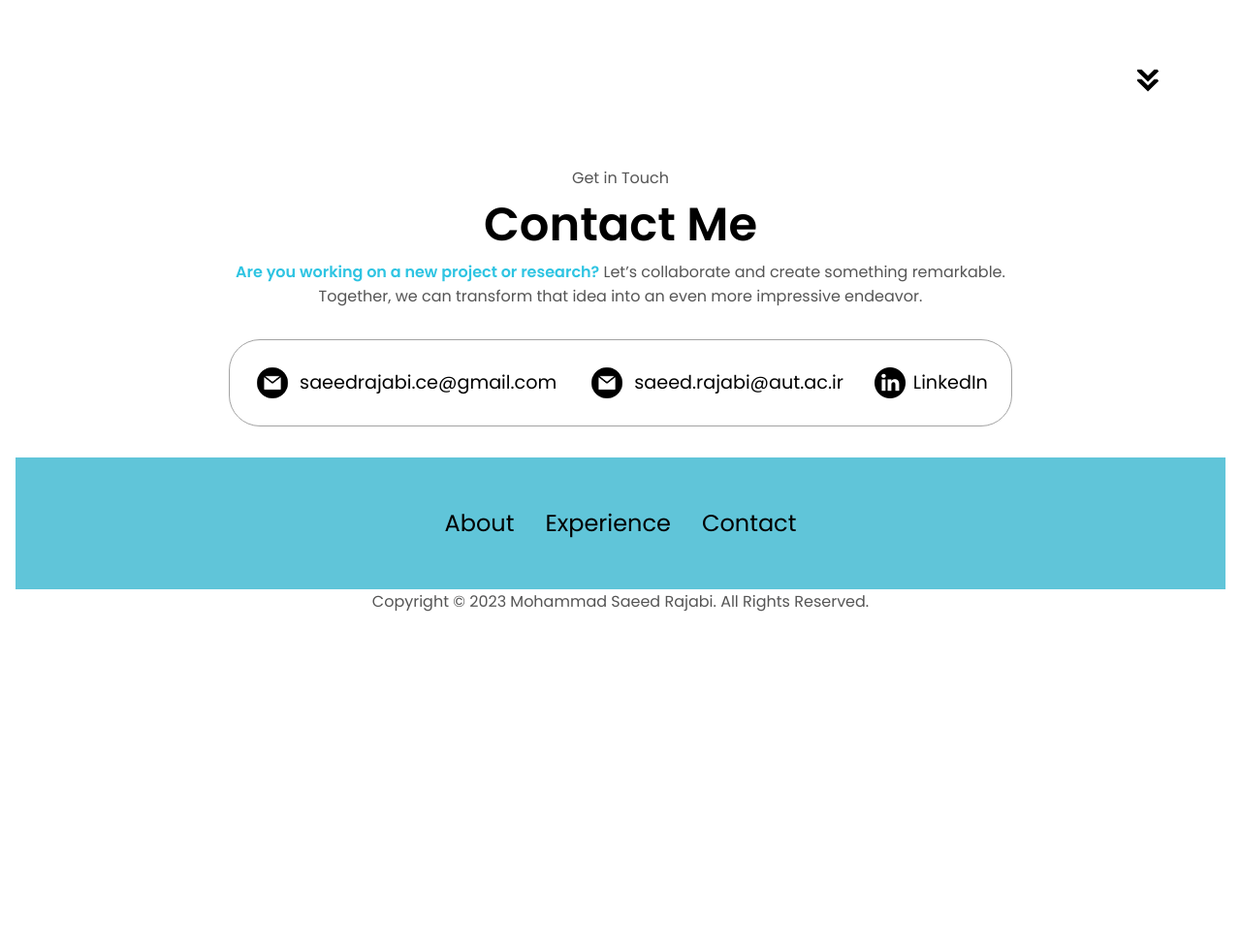
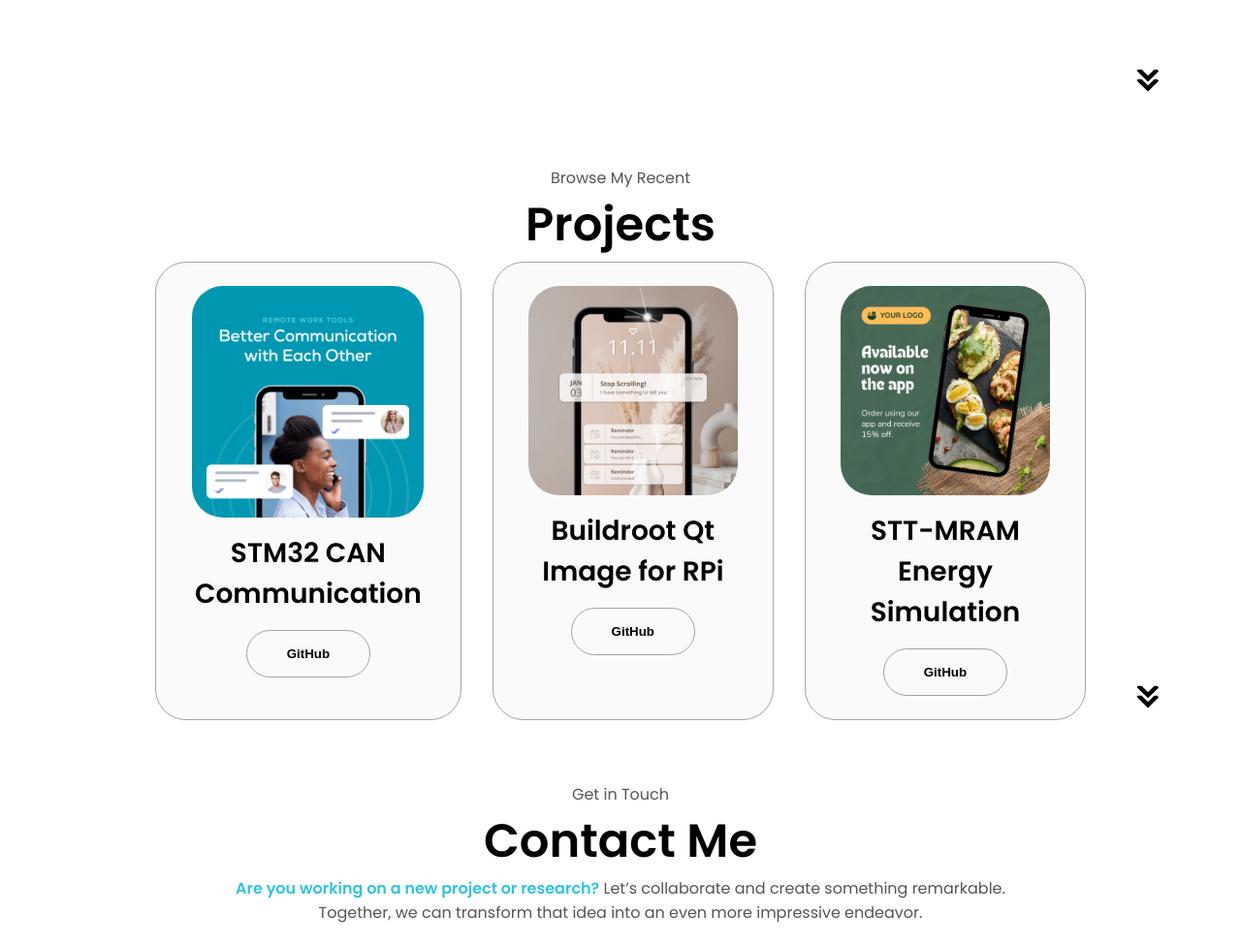
Before and after one commit to saeedce/CV, a plain HTML site: page index.html in a window 1280 px wide. Shown: the part 2440-3415 px from the top of the page at 97% size. Before the commit the page ends 3120 px from the top, so only its background shows below. Drawn offline with Linux system fonts and the light colour scheme.

Commit message:
Update index.html

```diff
--- a/index.html
+++ b/index.html
@@ -92,7 +92,7 @@
                 class="icon"
               />
               <h3>Experience</h3>
-              <p>2+ years <br />Embedded Development</p>
+              <p>3+ years <br />Embedded Development</p>
             </div>
             <div class="details-container">
               <img
@@ -249,6 +249,67 @@
 
 
 
+<section id="projects">
+  <p class="section__text__p1">Browse My Recent</p>
+  <h1 class="title">Projects</h1>
+  <div class="experience-details-container">
+    <div class="about-containers">
+      <div class="details-container color-container">
+        <div class="article-container">
+          <img
+            src="./assets/project-1.png"
+            alt="Project 1"
+            class="project-img"
+          />
+        </div>
+        <h2 class="experience-sub-title project-title">STM32 CAN Communication</h2>
+        <div class="btn-container">
+          <button class="btn btn-color-2 project-btn" onclick="location.href='https://github.com/saeedce/stm32-can-example'">
+            GitHub
+          </button>
+        </div>
+      </div>
+
+      <div class="details-container color-container">
+        <div class="article-container">
+          <img
+            src="./assets/project-2.png"
+            alt="Project 2"
+            class="project-img"
+          />
+        </div>
+        <h2 class="experience-sub-title project-title">Buildroot Qt Image for RPi</h2>
+        <div class="btn-container">
+          <button class="btn btn-color-2 project-btn" onclick="location.href='https://github.com/saeedce/buildroot-qt-rpi'">
+            GitHub
+          </button>
+        </div>
+      </div>
+
+      <div class="details-container color-container">
+        <div class="article-container">
+          <img
+            src="./assets/project-3.png"
+            alt="Project 3"
+            class="project-img"
+          />
+        </div>
+        <h2 class="experience-sub-title project-title">STT-MRAM Energy Simulation</h2>
+        <div class="btn-container">
+          <button class="btn btn-color-2 project-btn" onclick="location.href='https://github.com/saeedce/stt-mram-modeling'">
+            GitHub
+          </button>
+        </div>
+      </div>
+    </div>
+  </div>
+  <img
+    src="./assets/arrow.png"
+    alt="Arrow icon"
+    class="icon arrow"
+    onclick="location.href='./#contact'"
+  />
+</section>
 
 
 
```
